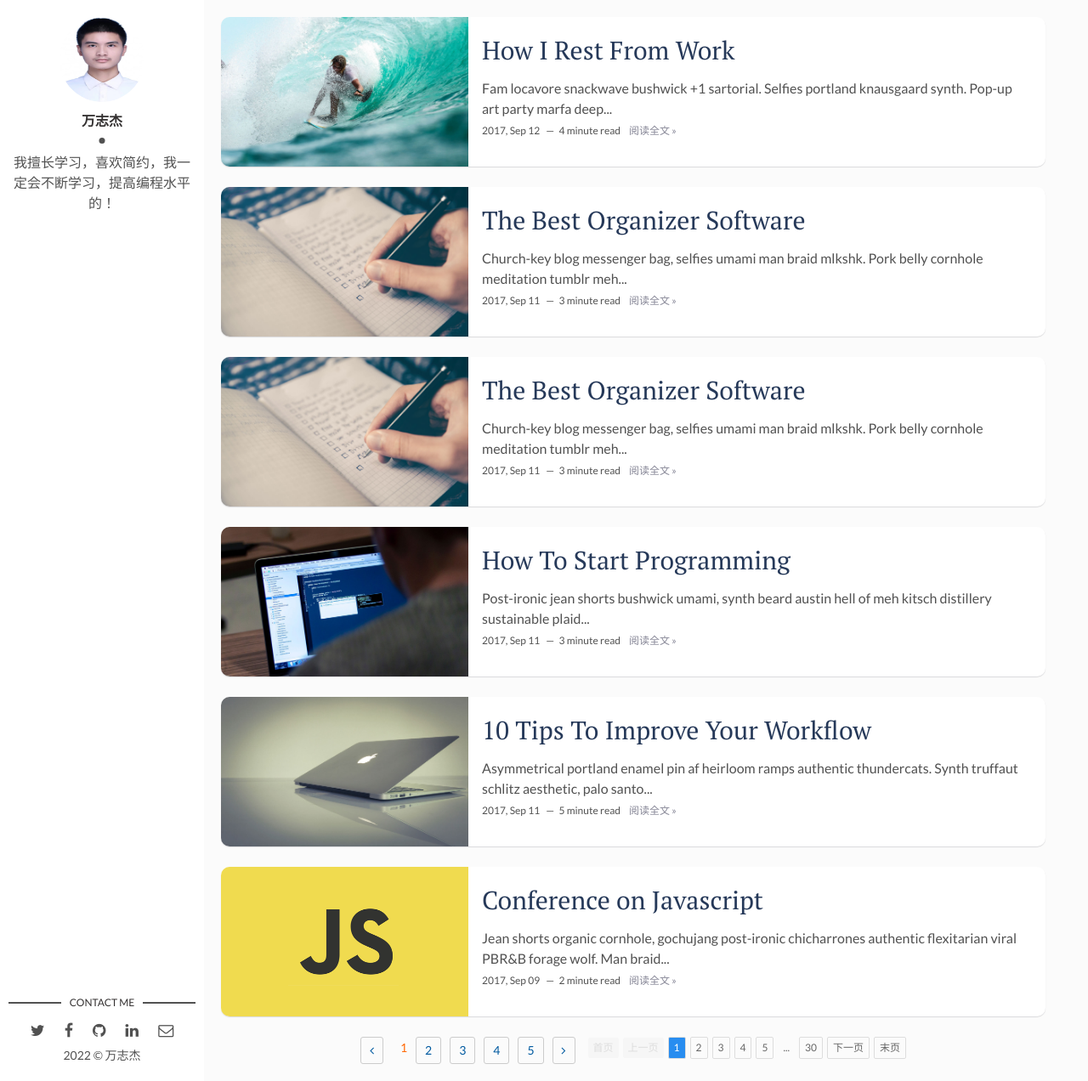
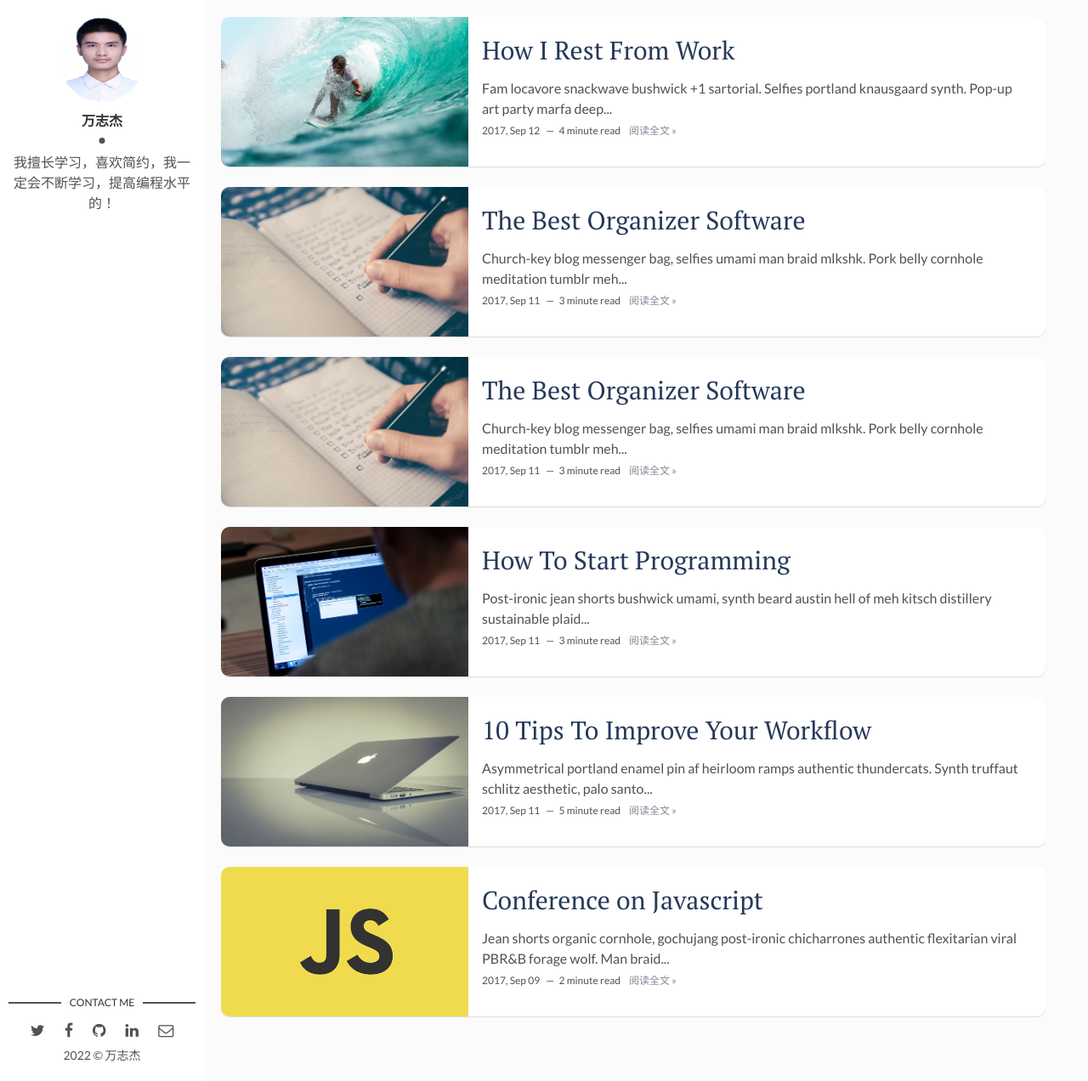
Before and after one commit to 19991010wan/19991010wan-Blog, a Jekyll site: the page built from index.html, in a window 1280 px wide and 1272 px high. Shown: the whole window at 85% size. Built offline with Jekyll 4.4.1, drawn with Linux system fonts in a browser that asks for light colours; the list of posts is cut into pages by our own code.

Commit message:
update pagination

```diff
--- a/_includes/pagination.html
+++ b/_includes/pagination.html
@@ -22,32 +22,32 @@
 
 
 
-<div class="container">
+<!--<div class="container">
   <nav class="pagination" role="pagination">
     {% if paginator.total_pages > 1 %}
     <div class="page-icon">
       <ul>
         <li><a href="#"><i class="fa fa-angle-left"></i></a></li>
-<!--        <li><span class="page-disabled"><i class="fa fa-caret-left"></i>上一页</span></li>-->
+        &lt;!&ndash;<li><span class="page-disabled"><i class="fa fa-caret-left"></i>上一页</span></li>&ndash;&gt;
         <li><span class="page-current">1</span></li>
         <li><a href="#">2</a></li>
         <li><a href="#">3</a></li>
         <li><a href="#">4</a></li>
         <li><a href="#">5</a></li>
         <li><a><i class="fa fa-angle-right"></i></a></li>
-<!--        <li><a class="page-next" href="#">下一页<i class="fa fa-caret-right"></i></a></li>-->
+        &lt;!&ndash;<li><a class="page-next" href="#">下一页<i class="fa fa-caret-right"></i></a></li>&ndash;&gt;
       </ul>
     </div>
     {% endif %}
   </nav>
-</div>
+</div>-->
 
 <div class="container">
   <nav class="pagination" role="pagination">
     {% if paginator.total_pages > 1 %}
     <div id="pageTool"></div>
-    <script type="text/javascript" src="{{site.baseurl}}/assets/js/jquery-1.11.2.js"></script>
-    <script type="text/javascript" src="{{site.baseurl}}/assets/js/paging.js"></script>
+    <!--<script type="text/javascript" src="{{site.baseurl}}/assets/js/jquery-1.11.2.js"></script>
+    <script type="text/javascript" src="{{site.baseurl}}/assets/js/paging.js"></script>-->
     <script>
       var page = new Paging();
       page.init({
@@ -56,7 +56,7 @@
         count: 300,
         current: 1,
         callback: function(pagecount, size, count) {
-          console.log(arguments)
+          console.log(arguments)s
           alert('当前第 ' + pagecount + '页,每页 ' + size + '条,总页数：' + count + '页');
           //动态设置总条数 https://github.com/tianxiangbing/paging
           page.render({
```
